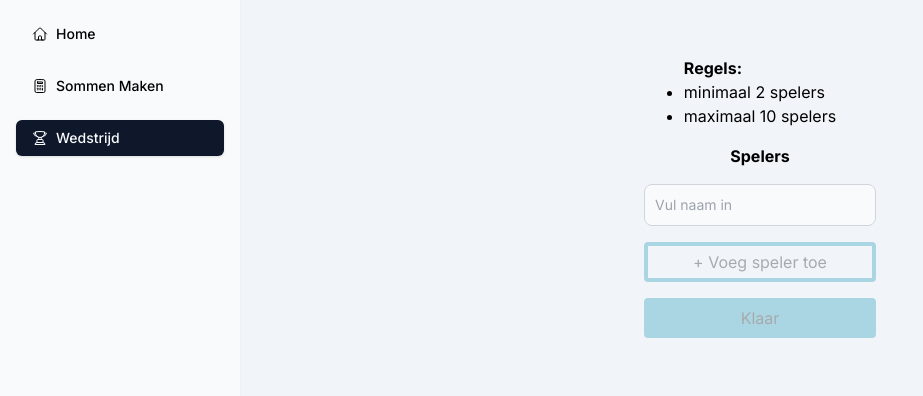
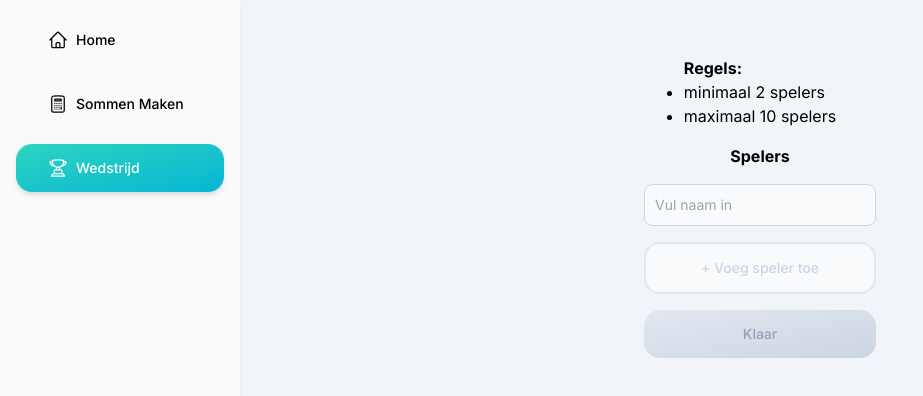
Before and after one commit to HellHunterMax/make-math, a Next.js app: page /contest in a window 1280 px wide. Shown: the top 396 px of the page, without its empty margins (0-923 px from the left). Built offline with nearby package versions, Linux system fonts and the light colour scheme.

Commit message:
feat: use shadCN buttons

```diff
--- a/src/components/Modes/Contest/contest-main.tsx
+++ b/src/components/Modes/Contest/contest-main.tsx
@@ -3,14 +3,9 @@
 import SelectContestPlayersMenu from "./select-contest-players-Menu";
 import { player } from "./Models/player";
 import { Operator } from "@/enums/operator";
-import { FilledButton } from "@/components/shared/Buttons/buttons";
+import { Button } from "@/components/ui/button";
 import MathQuestionTypeSelectorMenu from "@/components/shared/Components/math-question-type-selector-menu";
-import {
-	maxMathQuestionCount,
-	maxMaxNumber,
-	minMathQuestionCount,
-	minMaxNumber,
-} from "@/constants/website-constants";
+import { maxMathQuestionCount, maxMaxNumber, minMathQuestionCount, minMaxNumber } from "@/constants/website-constants";
 import ContestPage from "./contest-page";
 
 export default function ContestMain() {
@@ -58,15 +53,10 @@
     <div className="flex flex-col gap-4">
       {!arePlayersSelected && !isContestStarted && (
         <div className="flex flex-col gap-4">
-					<SelectContestPlayersMenu
-						Players={players}
-						SetPlayers={setPlayers}
-					/>
-					<FilledButton
-						buttonText={"Klaar"}
-						disabled={players.length < 2}
-						onClick={onClickPlayersSelected}
-					/>
+          <SelectContestPlayersMenu Players={players} SetPlayers={setPlayers} />
+          <Button variant="default" disabled={players.length < 2} onClick={onClickPlayersSelected}>
+            Klaar
+          </Button>
         </div>
       )}
       {arePlayersSelected && !isContestStarted && (
@@ -79,11 +69,9 @@
             selectedOperator={selectedOperator}
             setOperator={setOperator}
           />
-					<FilledButton
-						buttonText={"START"}
-						disabled={isStartDisabled()}
-						onClick={onClickStartContest}
-					/>
+          <Button variant="default" disabled={isStartDisabled()} onClick={onClickStartContest}>
+            START
+          </Button>
         </div>
       )}
       {isContestStarted && (
--- a/src/components/Modes/Contest/select-contest-players-Menu.tsx
+++ b/src/components/Modes/Contest/select-contest-players-Menu.tsx
@@ -1,4 +1,4 @@
-import { OutlinedButton } from "@/components/shared/Buttons/buttons";
+import { Button } from "@/components/ui/button";
 import H4 from "@/components/shared/DefaultHTML/h4";
 import { Dispatch, SetStateAction, useState } from "react";
 import { player } from "./Models/player";
@@ -9,17 +9,12 @@
   SetPlayers: Dispatch<SetStateAction<player[]>>;
 };
 
-export default function SelectContestPlayersMenu(
-	props: selectContestPlayersMenuProps
-) {
+export default function SelectContestPlayersMenu(props: selectContestPlayersMenuProps) {
   const [name, setName] = useState("");
 
   function onClickAddPlayer() {
     if (name.trim() !== "" && props.Players.length < 10) {
-			props.SetPlayers([
-				...props.Players,
-				{ Id: uuidv7(), Name: name, answers: [] },
-			]);
+      props.SetPlayers([...props.Players, { Id: uuidv7(), Name: name, answers: [] }]);
 
       setName("");
     }
@@ -54,15 +49,11 @@
         <H4>Spelers</H4>
         <ol className="list-disc">
           {props.Players.map((player) => (
-						<div
-							key={player.Id}
-							className="flex flex-row items-center justify-center gap-4 m-4"
-						>
+            <div key={player.Id} className="flex flex-row items-center justify-center gap-4 m-4">
               <li>{player.Name}</li>
-							<OutlinedButton
-								buttonText={"Verwijder"}
-								onClick={() => onClickRemovePlayer(player.Id)}
-							/>
+              <Button variant="outline" onClick={() => onClickRemovePlayer(player.Id)}>
+                Verwijder
+              </Button>
             </div>
           ))}
         </ol>
@@ -76,11 +67,9 @@
           onChange={(v) => setName(v.target.value)}
           onKeyDown={handleKeyDown}
         />
-				<OutlinedButton
-					buttonText={"+ Voeg speler toe"}
-					disabled={props.Players.length > 9 || name.trim() === ""}
-					onClick={onClickAddPlayer}
-				/>
+        <Button variant="outline" disabled={props.Players.length > 9 || name.trim() === ""} onClick={onClickAddPlayer}>
+          + Voeg speler toe
+        </Button>
       </div>
     </div>
   );
--- a/src/components/Modes/Training/training-main.tsx
+++ b/src/components/Modes/Training/training-main.tsx
@@ -3,14 +3,9 @@
 import { useState } from "react";
 import MathQuestions from "../../shared/Components/math-questions";
 import { Operator } from "@/enums/operator";
-import { OutlinedButton } from "@/components/shared/Buttons/buttons";
+import { Button } from "@/components/ui/button";
 import MathQuestionTypeSelectorMenu from "@/components/shared/Components/math-question-type-selector-menu";
-import {
-	maxMathQuestionCount,
-	maxMaxNumber,
-	minMathQuestionCount,
-	minMaxNumber,
-} from "@/constants/website-constants";
+import { maxMathQuestionCount, maxMaxNumber, minMathQuestionCount, minMaxNumber } from "@/constants/website-constants";
 
 export default function TrainingMain() {
   const [mathQuestionCount, setMathQuestionCount] = useState(10);
@@ -33,14 +28,9 @@
   return (
     <div className="flex flex-col gap-4">
       {showMathQuestions && (
-				<OutlinedButton
-					buttonText={
-						!showMathQuestions
-							? "SOMMEN Maken!"
-							: "Aantal veranderen"
-					}
-					onClick={() => setshowMathQuestions(!showMathQuestions)}
-				/>
+        <Button variant="outline" onClick={() => setshowMathQuestions(!showMathQuestions)}>
+          {!showMathQuestions ? "SOMMEN Maken!" : "Aantal veranderen"}
+        </Button>
       )}
       {!showMathQuestions && (
         <MathQuestionTypeSelectorMenu
@@ -52,20 +42,10 @@
           setOperator={setOperator}
         />
       )}
-			{showMathQuestions && (
-				<MathQuestions
-					maxNumber={maxNumber}
-					numberOfMaths={mathQuestionCount}
-					operator={selectedOperator}
-				/>
-			)}
-			<OutlinedButton
-				buttonText={
-					!showMathQuestions ? "SOMMEN Maken!" : "Aantal veranderen"
-				}
-				disabled={isDisabled()}
-				onClick={() => setshowMathQuestions(!showMathQuestions)}
-			/>
+      {showMathQuestions && <MathQuestions maxNumber={maxNumber} numberOfMaths={mathQuestionCount} operator={selectedOperator} />}
+      <Button variant="outline" disabled={isDisabled()} onClick={() => setshowMathQuestions(!showMathQuestions)}>
+        {!showMathQuestions ? "SOMMEN Maken!" : "Aantal veranderen"}
+      </Button>
     </div>
   );
 }
--- a/src/components/shared/Buttons/buttons.tsx
+++ /dev/null
@@ -1,34 +0,0 @@
-export type buttonProps = {
-	buttonText: string;
-	onClick: () => void;
-	disabled?: boolean;
-};
-
-const DisabledState = "disabled:opacity-30 disabled:cursor-not-allowed";
-const styles =
-	"border-4 leading-none px-4 py-2 rounded flex justify-center items-center h-";
-const transition = "transition-all";
-
-export function FilledButton({ buttonText, onClick, disabled }: buttonProps) {
-	return (
-		<button
-			className={`border-cyan-600 bg-cyan-600 hover:bg-cyan-500 hover:border-cyan-500 hover:shadow-md ${DisabledState} ${styles} ${transition}`}
-			onClick={onClick}
-			disabled={disabled}
-		>
-			{buttonText}
-		</button>
-	);
-}
-
-export function OutlinedButton({ buttonText, onClick, disabled }: buttonProps) {
-	return (
-		<button
-			className={`border-cyan-600 hover:bg-cyan-600  ${DisabledState} ${styles} ${transition}`}
-			onClick={onClick}
-			disabled={disabled}
-		>
-			{buttonText}
-		</button>
-	);
-}
--- a/src/components/ui/button.tsx
+++ b/src/components/ui/button.tsx
@@ -1,30 +1,27 @@
-import * as React from "react"
-import { Slot } from "@radix-ui/react-slot"
-import { cva, type VariantProps } from "class-variance-authority"
-
-import { cn } from "@/lib/utils"
+import * as React from "react";
+import { Slot } from "@radix-ui/react-slot";
+import { cva, type VariantProps } from "class-variance-authority";
+import { cn } from "@/lib/utils";
 
 const buttonVariants = cva(
-  "inline-flex items-center justify-center gap-2 whitespace-nowrap rounded-md text-sm font-medium transition-colors focus-visible:outline-none focus-visible:ring-1 focus-visible:ring-ring disabled:pointer-events-none disabled:opacity-50 [&_svg]:pointer-events-none [&_svg]:size-4 [&_svg]:shrink-0",
+  "inline-flex items-center justify-center whitespace-nowrap rounded-2xl text-sm font-medium transition-all duration-300 ease-out focus-visible:outline-none focus-visible:ring-1 focus-visible:ring-ring disabled:pointer-events-none hover:scale-[1.03] active:scale-[0.98]",
   {
     variants: {
       variant: {
         default:
-          "bg-primary text-primary-foreground shadow hover:bg-primary/90",
-        destructive:
-          "bg-destructive text-destructive-foreground shadow-sm hover:bg-destructive/90",
+          "bg-gradient-to-br from-teal-400 to-cyan-500 text-white shadow-md hover:from-teal-500 hover:to-cyan-600 hover:shadow-lg active:shadow-sm disabled:from-slate-200 disabled:to-slate-300 disabled:text-slate-400 disabled:shadow-none disabled:hover:scale-100",
+        destructive: "bg-destructive text-destructive-foreground shadow-sm hover:bg-destructive/90",
         outline:
-          "border border-input bg-background shadow-sm hover:bg-accent hover:text-accent-foreground",
-        secondary:
-          "bg-secondary text-secondary-foreground shadow-sm hover:bg-secondary/80",
+          "border-2 border-teal-200 bg-white/50 backdrop-blur-sm text-teal-600 hover:border-teal-400 hover:bg-teal-50/50 active:bg-teal-100/50 hover:shadow-md disabled:border-slate-200 disabled:text-slate-300 disabled:hover:scale-100",
+        secondary: "bg-secondary text-secondary-foreground shadow-sm hover:bg-secondary/80",
         ghost: "hover:bg-accent hover:text-accent-foreground",
         link: "text-primary underline-offset-4 hover:underline",
       },
       size: {
-        default: "h-9 px-4 py-2",
-        sm: "h-8 rounded-md px-3 text-xs",
-        lg: "h-10 rounded-md px-8",
-        icon: "h-9 w-9",
+        default: "h-12 px-8 py-6",
+        sm: "h-8 rounded-xl px-3 text-xs",
+        lg: "h-14 rounded-2xl px-8",
+        icon: "h-9 w-9 rounded-xl",
       },
     },
     defaultVariants: {
@@ -32,26 +29,16 @@
       size: "default",
     },
   }
-)
+);
 
-export interface ButtonProps
-  extends React.ButtonHTMLAttributes<HTMLButtonElement>,
-    VariantProps<typeof buttonVariants> {
-  asChild?: boolean
+export interface ButtonProps extends React.ButtonHTMLAttributes<HTMLButtonElement>, VariantProps<typeof buttonVariants> {
+  asChild?: boolean;
 }
 
-const Button = React.forwardRef<HTMLButtonElement, ButtonProps>(
-  ({ className, variant, size, asChild = false, ...props }, ref) => {
-    const Comp = asChild ? Slot : "button"
-    return (
-      <Comp
-        className={cn(buttonVariants({ variant, size, className }))}
-        ref={ref}
-        {...props}
-      />
-    )
-  }
-)
-Button.displayName = "Button"
+const Button = React.forwardRef<HTMLButtonElement, ButtonProps>(({ className, variant, size, asChild = false, ...props }, ref) => {
+  const Comp = asChild ? Slot : "button";
+  return <Comp className={cn(buttonVariants({ variant, size, className }))} ref={ref} {...props} />;
+});
+Button.displayName = "Button";
 
-export { Button, buttonVariants }
+export { Button, buttonVariants };
--- a/tailwind.config.ts
+++ b/tailwind.config.ts
@@ -2,65 +2,61 @@
 
 const config: Config = {
   darkMode: ["class"],
-    content: [
-    "./src/pages/**/*.{js,ts,jsx,tsx,mdx}",
-    "./src/components/**/*.{js,ts,jsx,tsx,mdx}",
-    "./src/app/**/*.{js,ts,jsx,tsx,mdx}",
-  ],
+  content: ["./src/pages/**/*.{js,ts,jsx,tsx,mdx}", "./src/components/**/*.{js,ts,jsx,tsx,mdx}", "./src/app/**/*.{js,ts,jsx,tsx,mdx}"],
   theme: {
     extend: {
       backgroundImage: {
-  			'gradient-radial': 'radial-gradient(var(--tw-gradient-stops))',
-  			'gradient-conic': 'conic-gradient(from 180deg at 50% 50%, var(--tw-gradient-stops))'
+        "gradient-radial": "radial-gradient(var(--tw-gradient-stops))",
+        "gradient-conic": "conic-gradient(from 180deg at 50% 50%, var(--tw-gradient-stops))",
       },
       borderRadius: {
-  			lg: 'var(--radius)',
-  			md: 'calc(var(--radius) - 2px)',
-  			sm: 'calc(var(--radius) - 4px)'
+        lg: "var(--radius)",
+        md: "calc(var(--radius) - 2px)",
+        sm: "calc(var(--radius) - 4px)",
       },
       colors: {
-  			background: 'hsl(var(--background))',
-  			foreground: 'hsl(var(--foreground))',
+        background: "hsl(var(--background))",
+        foreground: "hsl(var(--foreground))",
         card: {
-  				DEFAULT: 'hsl(var(--card))',
-  				foreground: 'hsl(var(--card-foreground))'
+          DEFAULT: "hsl(var(--card))",
+          foreground: "hsl(var(--card-foreground))",
         },
         popover: {
-  				DEFAULT: 'hsl(var(--popover))',
-  				foreground: 'hsl(var(--popover-foreground))'
+          DEFAULT: "hsl(var(--popover))",
+          foreground: "hsl(var(--popover-foreground))",
         },
         primary: {
-  				DEFAULT: 'hsl(var(--primary))',
-  				foreground: 'hsl(var(--primary-foreground))'
+          DEFAULT: "hsl(var(--primary))",
+          foreground: "hsl(var(--primary-foreground))",
         },
         secondary: {
-  				DEFAULT: 'hsl(var(--secondary))',
-  				foreground: 'hsl(var(--secondary-foreground))'
+          DEFAULT: "hsl(var(--secondary))",
+          foreground: "hsl(var(--secondary-foreground))",
         },
         muted: {
-  				DEFAULT: 'hsl(var(--muted))',
-  				foreground: 'hsl(var(--muted-foreground))'
+          DEFAULT: "hsl(var(--muted))",
+          foreground: "hsl(var(--muted-foreground))",
         },
         accent: {
-  				DEFAULT: 'hsl(var(--accent))',
-  				foreground: 'hsl(var(--accent-foreground))'
+          DEFAULT: "hsl(var(--accent))",
+          foreground: "hsl(var(--accent-foreground))",
         },
         destructive: {
-  				DEFAULT: 'hsl(var(--destructive))',
-  				foreground: 'hsl(var(--destructive-foreground))'
+          DEFAULT: "hsl(var(--destructive))",
+          foreground: "hsl(var(--destructive-foreground))",
         },
-  			border: 'hsl(var(--border))',
-  			input: 'hsl(var(--input))',
-  			ring: 'hsl(var(--ring))',
+        border: "hsl(var(--border))",
+        input: "hsl(var(--input))",
+        ring: "hsl(var(--ring))",
         chart: {
-  				'1': 'hsl(var(--chart-1))',
-  				'2': 'hsl(var(--chart-2))',
-  				'3': 'hsl(var(--chart-3))',
-  				'4': 'hsl(var(--chart-4))',
-  				'5': 'hsl(var(--chart-5))'
-  			}
-  		}
-  	}
+          "1": "hsl(var(--chart-1))",
+          "2": "hsl(var(--chart-2))",
+          "3": "hsl(var(--chart-3))",
+          "4": "hsl(var(--chart-4))",
+          "5": "hsl(var(--chart-5))",
+        },
+      },
+    },
   },
   plugins: [require("tailwindcss-animate")],
 };
```
Also changed, not shown: src/components/Modes/Contest/contest-page.tsx (+7 -23 lines), src/components/shared/Components/math-question.tsx (+10 -29 lines), 1 other file (tests, documents, lock files or other folders). Lines whose indentation alone changed are shown as unchanged.
